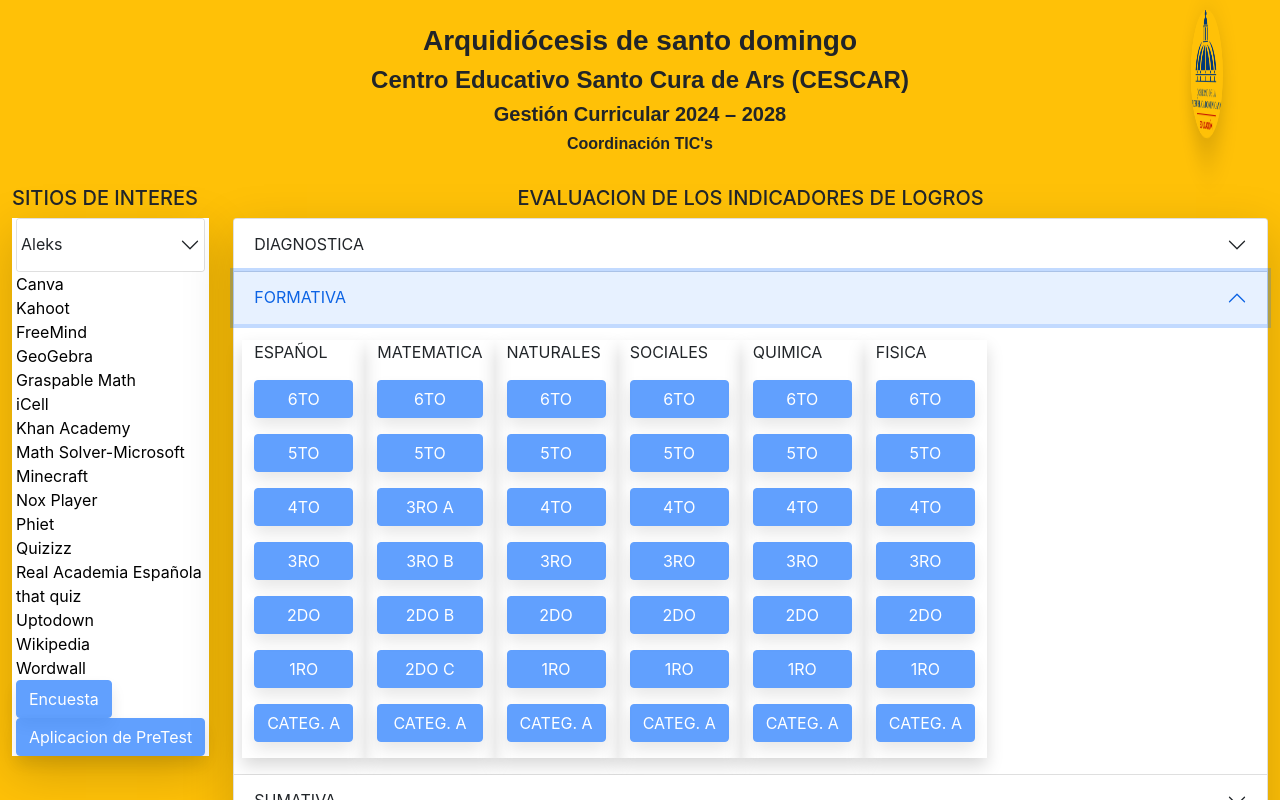
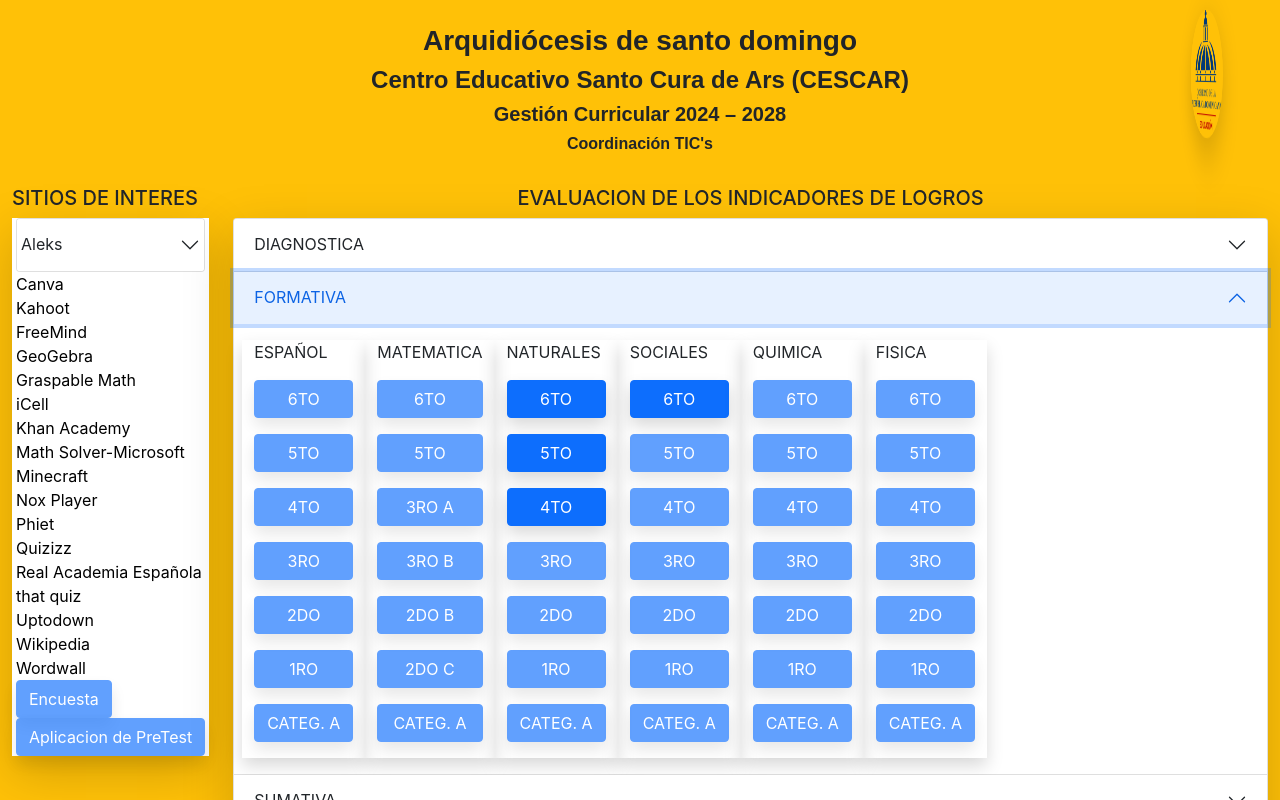
Before and after one commit to cescarsoporte/web, a React (Create React App) app: page / in a window 1280 px wide. Both pictures are taken after a click on the tab "FORMATIVA". Shown: the top 800 px of the page. Built offline with nearby package versions, Linux system fonts and the light colour scheme.

Commit message:
Evaluacion formativa de Ciencias Naturales y Ciencias Sociales de primaria

```diff
--- a/src/components/FormativaSec.js
+++ b/src/components/FormativaSec.js
@@ -30,9 +30,9 @@ const FormativaSec = () => {
                     <div className="col-1 col-sm-2 secundaria shadow w-auto">
                         <p>NATURALES</p>
                         <ul className="list-unstyled">
-                            <li><a className="btn btn-primary disabled shadow w-100" href="#" target="_blank" title="EDUCACION FORMATIVA DE CIENCIAS NATURALES-CENTRO EDUCATIVO SANTO CURA DE ARS">6TO</a></li><p />
-                            <li><a className="btn btn-primary disabled shadow w-100" href="#" target="_blank" title="EDUCACION FORMATIVA DE CIENCIAS NATURALES-CENTRO EDUCATIVO SANTO CURA DE ARS">5TO</a></li><p />
-                            <li><a className="btn btn-primary disabled shadow w-100" href="#" target="_blank" title="EDUCACION FORMATIVA DE CIENCIAS NATURALES-CENTRO EDUCATIVO SANTO CURA DE ARS">4TO</a></li><p />
+                            <li><a className="btn btn-primary shadow w-100" href="https://forms.gle/wyxcbNr1DPZWLUov9" target="_blank" title="EDUCACION FORMATIVA DE CIENCIAS NATURALES-CENTRO EDUCATIVO SANTO CURA DE ARS">6TO</a></li><p />
+                            <li><a className="btn btn-primary shadow w-100" href="https://forms.gle/M5A5qZXdwPQbXSfu9" target="_blank" title="EDUCACION FORMATIVA DE CIENCIAS NATURALES-CENTRO EDUCATIVO SANTO CURA DE ARS">5TO</a></li><p />
+                            <li><a className="btn btn-primary shadow w-100" href="https://forms.gle/ah2n7vBhp1schfXf8" target="_blank" title="EDUCACION FORMATIVA DE CIENCIAS NATURALES-CENTRO EDUCATIVO SANTO CURA DE ARS">4TO</a></li><p />
                             <li><a className="btn btn-primary disabled shadow w-100" href="#" target="_blank" title="EDUCACION FORMATIVA DE CIENCIAS NATURALES-CENTRO EDUCATIVO SANTO CURA DE ARS">3RO</a></li><p />
                             <li><a className="btn btn-primary disabled shadow w-100" href="#" target="_blank" title="EDUCACION FORMATIVA DE CIENCIAS NATURALES-CENTRO EDUCATIVO SANTO CURA DE ARS">2DO</a></li><p />
                             <li><a className="btn btn-primary disabled shadow w-100" href="#" target="_blank" title="EDUCACION FORMATIVA DE CIENCIAS NATURALES-CENTRO EDUCATIVO SANTO CURA DE ARS">1RO</a></li><p />
@@ -42,7 +42,7 @@ const FormativaSec = () => {
                     <div className="col-1 col-sm-2 secundaria shadow w-auto">
                         <p>SOCIALES</p>
                         <ul className="list-unstyled">
-                            <li><a className="btn btn-primary disabled shadow w-100" href="#" target="_blank" title="EDUCACION FORMATIVA DE CIENCIAS SOCIALES-CENTRO EDUCATIVO SANTO CURA DE ARS">6TO</a></li><p />
+                            <li><a className="btn btn-primary shadow w-100" href="https://forms.gle/K76UGp941SoWQz6o9" target="_blank" title="EDUCACION FORMATIVA DE CIENCIAS SOCIALES-CENTRO EDUCATIVO SANTO CURA DE ARS">6TO</a></li><p />
                             <li><a className="btn btn-primary disabled shadow w-100" href="#" target="_blank" title="EDUCACION FORMATIVA DE CIENCIAS SOCIALES-CENTRO EDUCATIVO SANTO CURA DE ARS">5TO</a></li><p />
                             <li><a className="btn btn-primary disabled shadow w-100" href="#" target="_blank" title="EDUCACION FORMATIVA DE CIENCIAS SOCIALES-CENTRO EDUCATIVO SANTO CURA DE ARS">4TO</a></li><p />
                             <li><a className="btn btn-primary disabled shadow w-100" href="#" target="_blank" title="EDUCACION FORMATIVA DE CIENCIAS SOCIALES-CENTRO EDUCATIVO SANTO CURA DE ARS">3RO</a></li><p />
```
